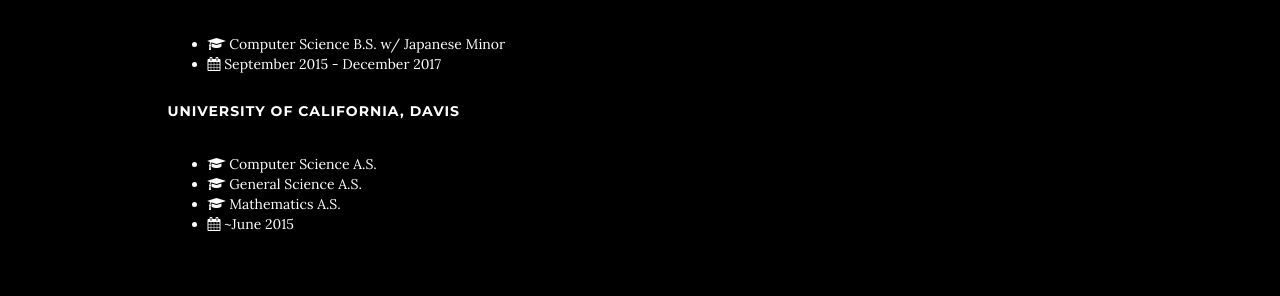
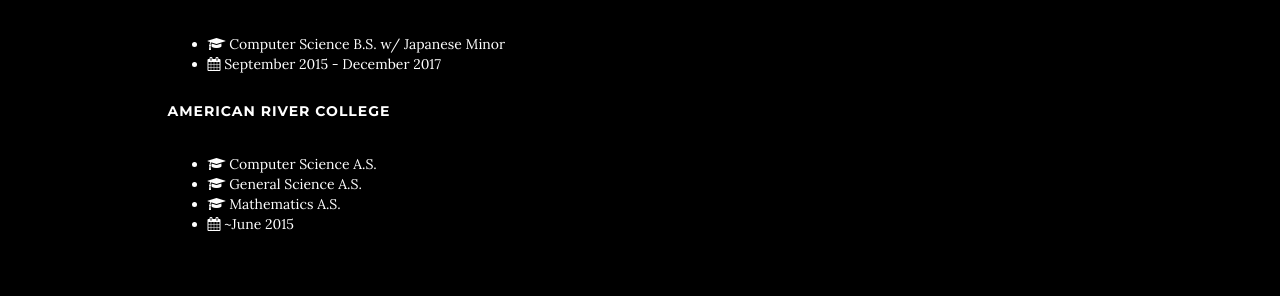
Before and after one commit to rPhase/rphase.github.io, a Jekyll site: the page built from index.html, in a window 1280 px wide and 900 px high, scrolled down 1251 px. Shown: the part 158-454 px from the top of the window. Built offline with Jekyll 4.4.1, drawn with Linux system fonts in a browser that asks for light colours.

Commit message:
fix name

```diff
--- a/_includes/about.html
+++ b/_includes/about.html
@@ -21,7 +21,7 @@
             <li><i class="fa fa-calendar"></i> September 2015 - December 2017</li>
 					</ul>
 					<br>
-					<h5>University of California, Davis</h5>
+					<h5>American River College</h5>
       		<ul>
             <li><i class="fa fa-graduation-cap"></i> Computer Science A.S.</li>
 						<li><i class="fa fa-graduation-cap"></i> General Science A.S.</li>
```
